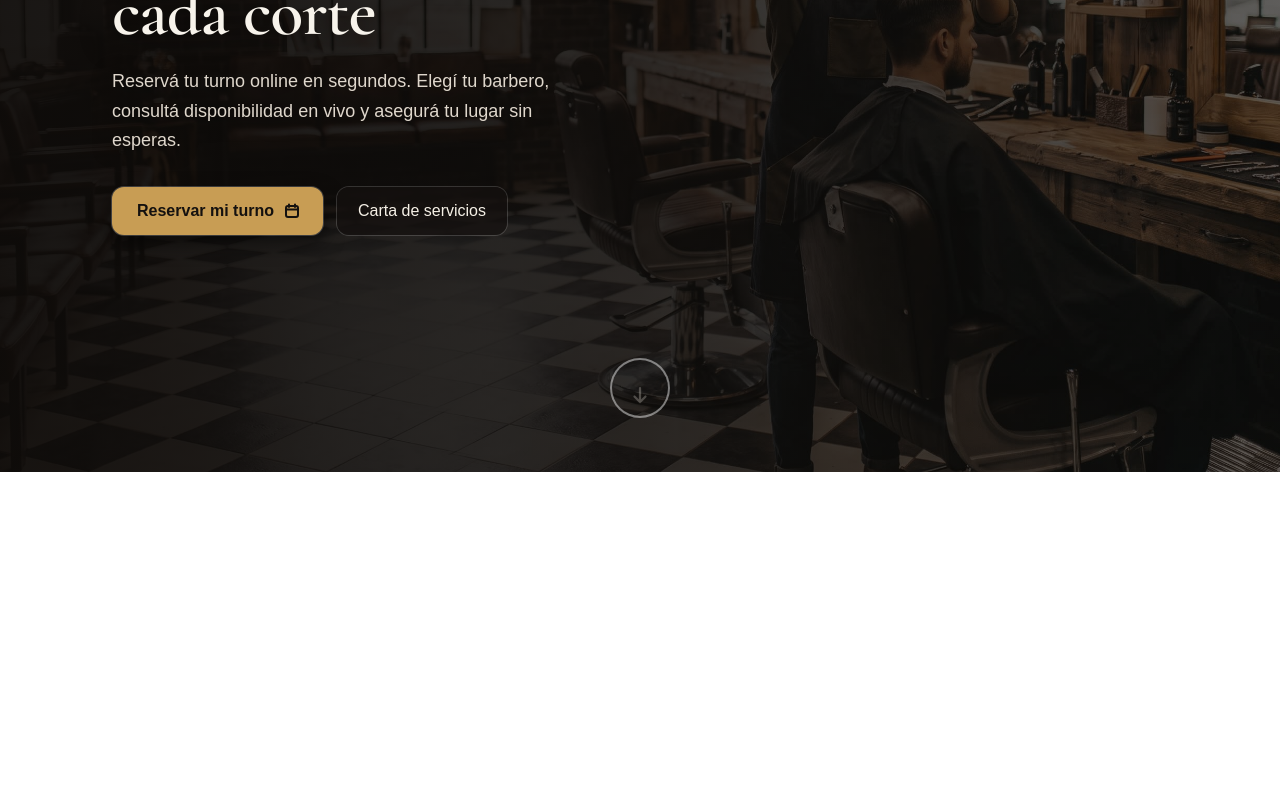
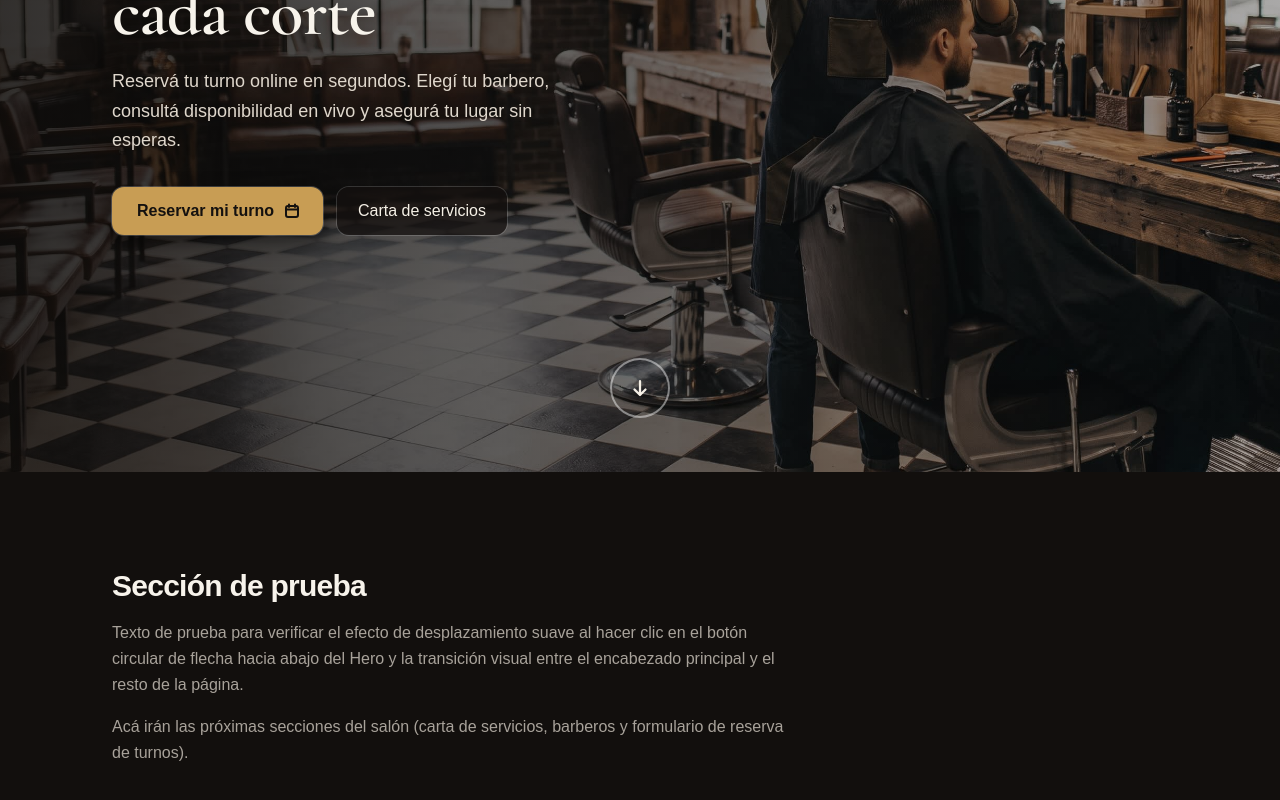
Before and after one commit to lauvis11/sistema-barberias, a Next.js app: page / in a window 1280 px wide. Shown: the part 328-1128 px from the top of the page. Before the commit the page ends 800 px from the top, so only its background shows below. Built offline with nearby package versions, Linux system fonts and the light colour scheme.

Commit message:
style: mejorando el estilo del hero y sus animaciones

```diff
--- a/src/app/globals.css
+++ b/src/app/globals.css
@@ -27,10 +27,8 @@ body {
   font-family: Arial, Helvetica, sans-serif;
 }
 
-@keyframes hero-fade-in {
-  from {
-    opacity: 0;
-  }
+html {
+  scroll-behavior: smooth;
 }
 
 @keyframes hero-fade-in-up {
@@ -42,36 +40,32 @@ body {
 }
 
 .hero-stagger {
-  animation: hero-fade-in 650ms var(--ease-out) both;
+  animation: hero-fade-in-up 650ms var(--ease-out) both;
 }
 
-@media (prefers-reduced-motion: no-preference) {
-  html {
-    scroll-behavior: smooth;
+.scroll-indicator-enter {
+  animation: scroll-jump-in 1250ms var(--ease-out) both;
+}
+
+@keyframes scroll-jump-in {
+  0% {
+    opacity: 0;
+    transform: translateY(-22px) scale(0.92);
   }
-
-  .hero-stagger {
-    animation-name: hero-fade-in-up;
+  38% {
+    opacity: 1;
+    transform: translateY(12px) scale(1);
   }
-
-  .scroll-hint-arrow {
-    animation: scroll-slide-down 3.2s var(--ease-in-out) infinite;
+  62% {
+    opacity: 1;
+    transform: translateY(-8px) scale(1);
+  }
+  82% {
+    opacity: 1;
+    transform: translateY(5px) scale(1);
+  }
+  100% {
+    opacity: 1;
+    transform: translateY(0) scale(1);
   }
 }
-
-@keyframes scroll-slide-down {
-  0% {
-    transform: translateY(-35%);
-    opacity: 0;
-  }
-  30%,
-  55% {
-    transform: translateY(0%);
-    opacity: 1;
-  }
-  85%,
-  100% {
-    transform: translateY(40%);
-    opacity: 0;
-  }
-}
--- a/src/app/page.tsx
+++ b/src/app/page.tsx
@@ -1,9 +1,29 @@
 import { Hero } from "@/components/hero";
+import { Navbar } from "@/components/navbar";
 
 export default function Home() {
   return (
-    <main className="flex flex-1 flex-col bg-[#14110F]">
+    <main className="relative flex flex-1 flex-col bg-[#120F0D] text-[#F5F0E6]">
+      <Navbar />
       <Hero />
+
+      {/* Sección de prueba para probar el desplazamiento desde el Hero */}
+      <section
+        id="contenido"
+        className="mx-auto w-full max-w-6xl px-6 py-24 sm:px-10 lg:px-12"
+      >
+        <div className="max-w-2xl space-y-4">
+          <h2 className="text-3xl font-semibold tracking-tight text-[#F7F3EB]">
+            Sección de prueba
+          </h2>
+          <p className="text-base leading-relaxed text-[#A8A29A]">
+            Texto de prueba para verificar el efecto de desplazamiento suave al hacer clic en el botón circular de flecha hacia abajo del Hero y la transición visual entre el encabezado principal y el resto de la página.
+          </p>
+          <p className="text-base leading-relaxed text-[#A8A29A]">
+            Acá irán las próximas secciones del salón (carta de servicios, barberos y formulario de reserva de turnos).
+          </p>
+        </div>
+      </section>
     </main>
   );
 }
--- a/src/components/hero.tsx
+++ b/src/components/hero.tsx
@@ -21,10 +21,14 @@ export function Hero() {
         className="object-cover object-[70%_center] sm:object-center"
       />
 
-      {/* Capa de oscuridad sobre la imagen para dar protagonismo al texto */}
+      {/* Oscurecimiento más intenso a la izquierda y más suave a la derecha */}
       <div
         aria-hidden="true"
-        className="pointer-events-none absolute inset-0 bg-[#0E0B09]/55 bg-linear-to-r from-[#0E0B09]/90 via-[#0E0B09]/70 to-[#0E0B09]/25"
+        className="pointer-events-none absolute inset-0 bg-linear-to-r from-[#0E0B09]/85 via-[#0E0B09]/60 via-50% to-[#0E0B09]/35"
+      />
+      <div
+        aria-hidden="true"
+        className="pointer-events-none absolute inset-x-0 top-0 h-44 bg-linear-to-b from-[#0E0B09]/85 via-[#0E0B09]/45 to-transparent"
       />
 
       {/* Contenido principal */}
@@ -92,7 +96,7 @@ export function Hero() {
         href="#contenido"
         aria-label="Deslizar hacia abajo"
         style={{ animationDelay: "420ms" }}
-        className="hero-stagger absolute bottom-12 left-1/2 flex h-14 w-14 -translate-x-1/2 items-center justify-center overflow-hidden rounded-full border border-transparent bg-transparent text-[#F5F0E6] shadow-[0_0_0_2px_oklch(1_0_0/0.45)] transition-[scale,box-shadow,color] duration-250 ease-out [-webkit-tap-highlight-color:transparent] hover:text-[#C89D54] hover:shadow-[0_0_0_2px_oklch(1_0_0/0.75)] motion-safe:active:scale-[0.96] sm:bottom-14"
+        className="scroll-indicator-enter absolute bottom-12 left-1/2 flex h-14 w-14 -translate-x-1/2 items-center justify-center overflow-hidden rounded-full border border-transparent bg-transparent text-[#F5F0E6] shadow-[0_0_0_2px_oklch(1_0_0/0.45)] transition-[scale,box-shadow,color] duration-250 ease-out [-webkit-tap-highlight-color:transparent] hover:text-[#C89D54] hover:shadow-[0_0_0_2px_oklch(1_0_0/0.75)] active:scale-[0.96] sm:bottom-14"
       >
         <svg
           viewBox="0 0 24 24"
@@ -101,7 +105,7 @@ export function Hero() {
           strokeWidth="2.25"
           strokeLinecap="round"
           strokeLinejoin="round"
-          className="scroll-hint-arrow h-6 w-6"
+          className="h-6 w-6"
         >
           <path
             d="M12 5v14M6.5 13.5 12 19l5.5-5.5"
```
